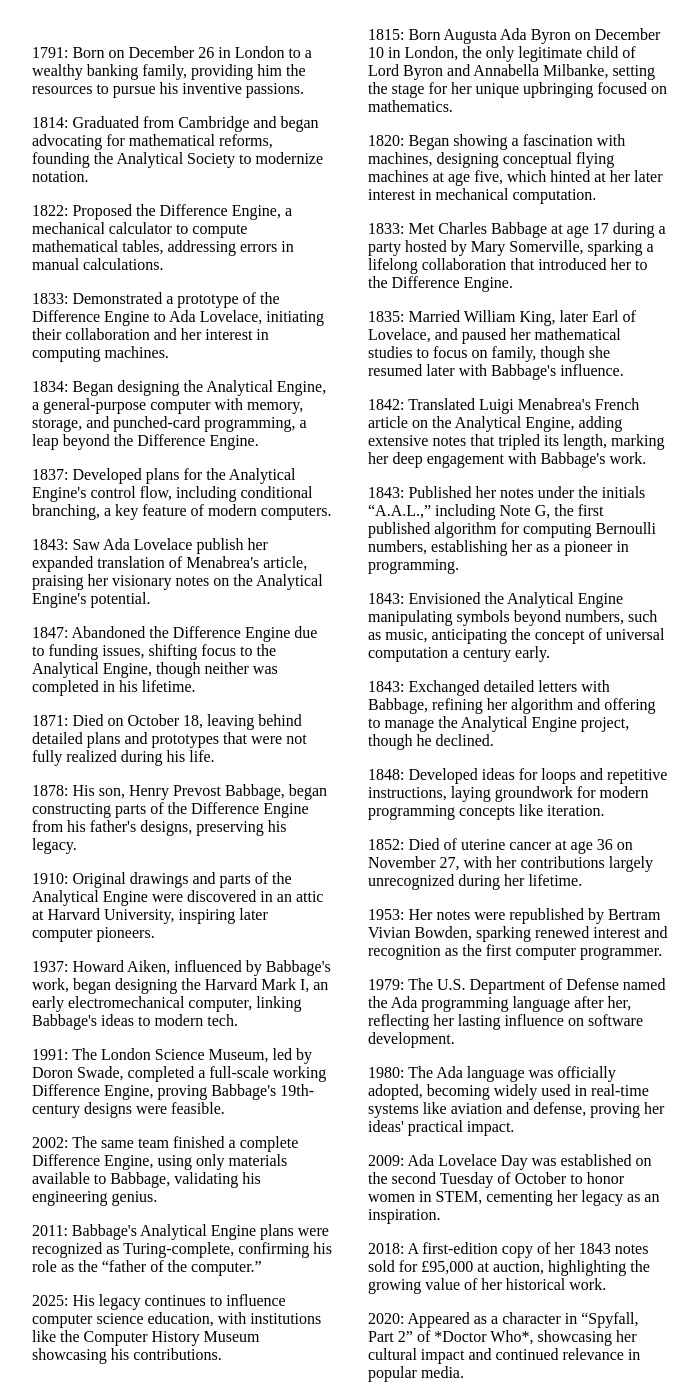
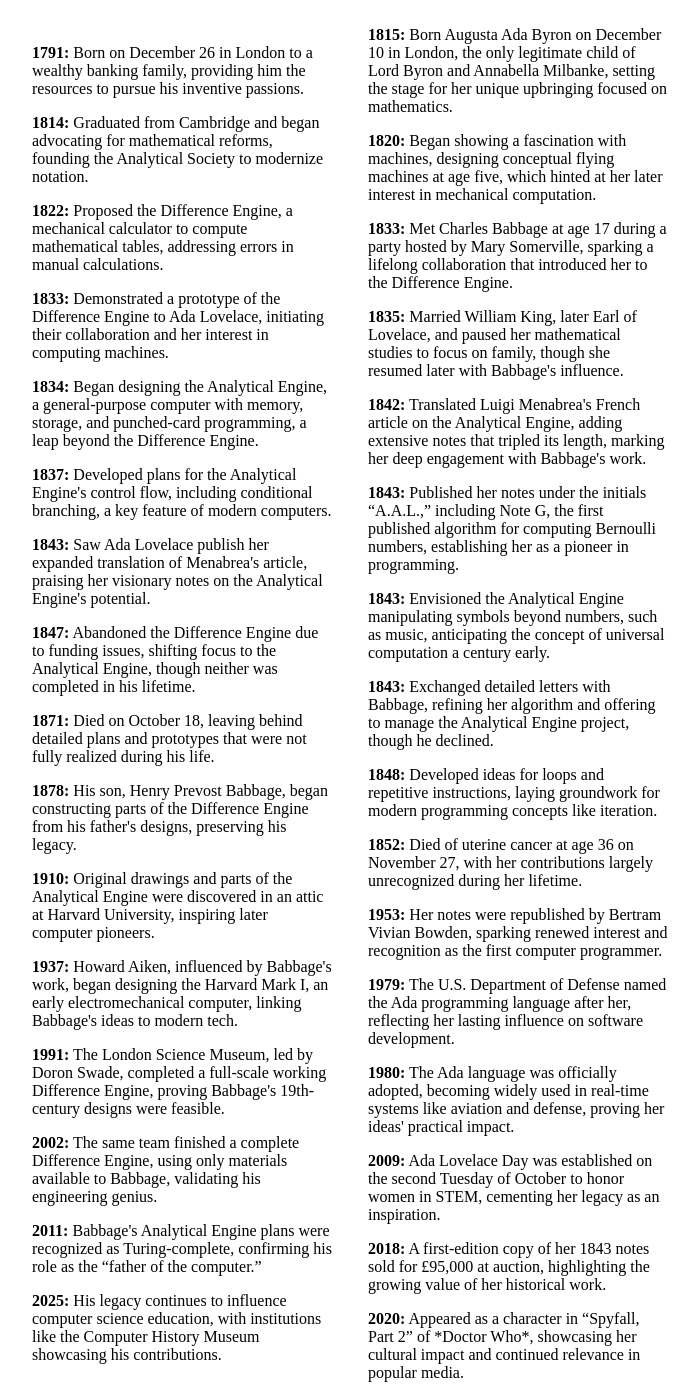
Before and after one commit to JosephKemper/TributePage, a plain HTML site: page index.html in a window 1280 px wide. Shown: the part 100-1485 px from the top of the page, without its empty margins (290-988 px from the left). Drawn offline with Linux system fonts and the light colour scheme.

Commit message:
Made years bold

```diff
--- a/index.html
+++ b/index.html
@@ -14,41 +14,41 @@
     <main>
         <section class="flex-test ">
         <div class="column">
-            <p>1791: Born on December 26 in London to a wealthy banking family, providing him the resources to pursue his inventive passions.</p>
-            <p>1814: Graduated from Cambridge and began advocating for mathematical reforms, founding the Analytical Society to modernize notation.</p>
-            <p>1822: Proposed the Difference Engine, a mechanical calculator to compute mathematical tables, addressing errors in manual calculations.</p>
-            <p>1833: Demonstrated a prototype of the Difference Engine to Ada Lovelace, initiating their collaboration and her interest in computing machines.</p>
-            <p>1834: Began designing the Analytical Engine, a general-purpose computer with memory, storage, and punched-card programming, a leap beyond the Difference Engine.</p>
-            <p>1837: Developed plans for the Analytical Engine's control flow, including conditional branching, a key feature of modern computers.</p>
-            <p>1843: Saw Ada Lovelace publish her expanded translation of Menabrea's article, praising her visionary notes on the Analytical Engine's potential.</p>
-            <p>1847: Abandoned the Difference Engine due to funding issues, shifting focus to the Analytical Engine, though neither was completed in his lifetime.</p>
-            <p>1871: Died on October 18, leaving behind detailed plans and prototypes that were not fully realized during his life.</p>
-            <p>1878: His son, Henry Prevost Babbage, began constructing parts of the Difference Engine from his father's designs, preserving his legacy.</p>
-            <p>1910: Original drawings and parts of the Analytical Engine were discovered in an attic at Harvard University, inspiring later computer pioneers.</p>
-            <p>1937: Howard Aiken, influenced by Babbage's work, began designing the Harvard Mark I, an early electromechanical computer, linking Babbage's ideas to modern tech.</p>
-            <p>1991: The London Science Museum, led by Doron Swade, completed a full-scale working Difference Engine, proving Babbage's 19th-century designs were feasible.</p>
-            <p>2002: The same team finished a complete Difference Engine, using only materials available to Babbage, validating his engineering genius.</p>
-            <p>2011: Babbage's Analytical Engine plans were recognized as Turing-complete, confirming his role as the “father of the computer.”</p>
-            <p>2025: His legacy continues to influence computer science education, with institutions like the Computer History Museum showcasing his contributions.</p>
+            <p><b>1791:</b> Born on December 26 in London to a wealthy banking family, providing him the resources to pursue his inventive passions.</p>
+            <p><b>1814:</b> Graduated from Cambridge and began advocating for mathematical reforms, founding the Analytical Society to modernize notation.</p>
+            <p><b>1822:</b> Proposed the Difference Engine, a mechanical calculator to compute mathematical tables, addressing errors in manual calculations.</p>
+            <p><b>1833:</b> Demonstrated a prototype of the Difference Engine to Ada Lovelace, initiating their collaboration and her interest in computing machines.</p>
+            <p><b>1834:</b> Began designing the Analytical Engine, a general-purpose computer with memory, storage, and punched-card programming, a leap beyond the Difference Engine.</p>
+            <p><b>1837:</b> Developed plans for the Analytical Engine's control flow, including conditional branching, a key feature of modern computers.</p>
+            <p><b>1843:</b> Saw Ada Lovelace publish her expanded translation of Menabrea's article, praising her visionary notes on the Analytical Engine's potential.</p>
+            <p><b>1847:</b> Abandoned the Difference Engine due to funding issues, shifting focus to the Analytical Engine, though neither was completed in his lifetime.</p>
+            <p><b>1871:</b> Died on October 18, leaving behind detailed plans and prototypes that were not fully realized during his life.</p>
+            <p><b>1878:</b> His son, Henry Prevost Babbage, began constructing parts of the Difference Engine from his father's designs, preserving his legacy.</p>
+            <p><b>1910:</b> Original drawings and parts of the Analytical Engine were discovered in an attic at Harvard University, inspiring later computer pioneers.</p>
+            <p><b>1937:</b> Howard Aiken, influenced by Babbage's work, began designing the Harvard Mark I, an early electromechanical computer, linking Babbage's ideas to modern tech.</p>
+            <p><b>1991:</b> The London Science Museum, led by Doron Swade, completed a full-scale working Difference Engine, proving Babbage's 19th-century designs were feasible.</p>
+            <p><b>2002:</b> The same team finished a complete Difference Engine, using only materials available to Babbage, validating his engineering genius.</p>
+            <p><b>2011:</b> Babbage's Analytical Engine plans were recognized as Turing-complete, confirming his role as the “father of the computer.”</p>
+            <p><b>2025:</b> His legacy continues to influence computer science education, with institutions like the Computer History Museum showcasing his contributions.</p>
 
         </div>
         <div class="column">
-            <p>1815: Born Augusta Ada Byron on December 10 in London, the only legitimate child of Lord Byron and Annabella Milbanke, setting the stage for her unique upbringing focused on mathematics.</p>
-            <p>1820: Began showing a fascination with machines, designing conceptual flying machines at age five, which hinted at her later interest in mechanical computation.</p>
-            <p>1833: Met Charles Babbage at age 17 during a party hosted by Mary Somerville, sparking a lifelong collaboration that introduced her to the Difference Engine.</p>
-            <p>1835: Married William King, later Earl of Lovelace, and paused her mathematical studies to focus on family, though she resumed later with Babbage's influence.</p>
-            <p>1842: Translated Luigi Menabrea's French article on the Analytical Engine, adding extensive notes that tripled its length, marking her deep engagement with Babbage's work.</p>
-            <p>1843: Published her notes under the initials “A.A.L.,” including Note G, the first published algorithm for computing Bernoulli numbers, establishing her as a pioneer in programming.</p>
-            <p>1843: Envisioned the Analytical Engine manipulating symbols beyond numbers, such as music, anticipating the concept of universal computation a century early.</p>
-            <p>1843: Exchanged detailed letters with Babbage, refining her algorithm and offering to manage the Analytical Engine project, though he declined.</p>
-            <p>1848: Developed ideas for loops and repetitive instructions, laying groundwork for modern programming concepts like iteration.</p>
-            <p>1852: Died of uterine cancer at age 36 on November 27, with her contributions largely unrecognized during her lifetime.</p>
-            <p>1953: Her notes were republished by Bertram Vivian Bowden, sparking renewed interest and recognition as the first computer programmer.</p>
-            <p>1979: The U.S. Department of Defense named the Ada programming language after her, reflecting her lasting influence on software development.</p>
-            <p>1980: The Ada language was officially adopted, becoming widely used in real-time systems like aviation and defense, proving her ideas' practical impact.</p>
-            <p>2009: Ada Lovelace Day was established on the second Tuesday of October to honor women in STEM, cementing her legacy as an inspiration.</p>
-            <p>2018: A first-edition copy of her 1843 notes sold for £95,000 at auction, highlighting the growing value of her historical work.</p>
-            <p>2020: Appeared as a character in “Spyfall, Part 2” of *Doctor Who*, showcasing her cultural impact and continued relevance in popular media.</p>
+            <p><b>1815:</b> Born Augusta Ada Byron on December 10 in London, the only legitimate child of Lord Byron and Annabella Milbanke, setting the stage for her unique upbringing focused on mathematics.</p>
+            <p><b>1820:</b> Began showing a fascination with machines, designing conceptual flying machines at age five, which hinted at her later interest in mechanical computation.</p>
+            <p><b>1833:</b> Met Charles Babbage at age 17 during a party hosted by Mary Somerville, sparking a lifelong collaboration that introduced her to the Difference Engine.</p>
+            <p><b>1835:</b> Married William King, later Earl of Lovelace, and paused her mathematical studies to focus on family, though she resumed later with Babbage's influence.</p>
+            <p><b>1842:</b> Translated Luigi Menabrea's French article on the Analytical Engine, adding extensive notes that tripled its length, marking her deep engagement with Babbage's work.</p>
+            <p><b>1843:</b> Published her notes under the initials “A.A.L.,” including Note G, the first published algorithm for computing Bernoulli numbers, establishing her as a pioneer in programming.</p>
+            <p><b>1843:</b> Envisioned the Analytical Engine manipulating symbols beyond numbers, such as music, anticipating the concept of universal computation a century early.</p>
+            <p><b>1843:</b> Exchanged detailed letters with Babbage, refining her algorithm and offering to manage the Analytical Engine project, though he declined.</p>
+            <p><b>1848:</b> Developed ideas for loops and repetitive instructions, laying groundwork for modern programming concepts like iteration.</p>
+            <p><b>1852:</b> Died of uterine cancer at age 36 on November 27, with her contributions largely unrecognized during her lifetime.</p>
+            <p><b>1953:</b> Her notes were republished by Bertram Vivian Bowden, sparking renewed interest and recognition as the first computer programmer.</p>
+            <p><b>1979:</b> The U.S. Department of Defense named the Ada programming language after her, reflecting her lasting influence on software development.</p>
+            <p><b>1980:</b> The Ada language was officially adopted, becoming widely used in real-time systems like aviation and defense, proving her ideas' practical impact.</p>
+            <p><b>2009:</b> Ada Lovelace Day was established on the second Tuesday of October to honor women in STEM, cementing her legacy as an inspiration.</p>
+            <p><b>2018:</b> A first-edition copy of her 1843 notes sold for £95,000 at auction, highlighting the growing value of her historical work.</p>
+            <p><b>2020:</b> Appeared as a character in “Spyfall, Part 2” of *Doctor Who*, showcasing her cultural impact and continued relevance in popular media.</p>
         </div>
         </section>
     </main>
```
